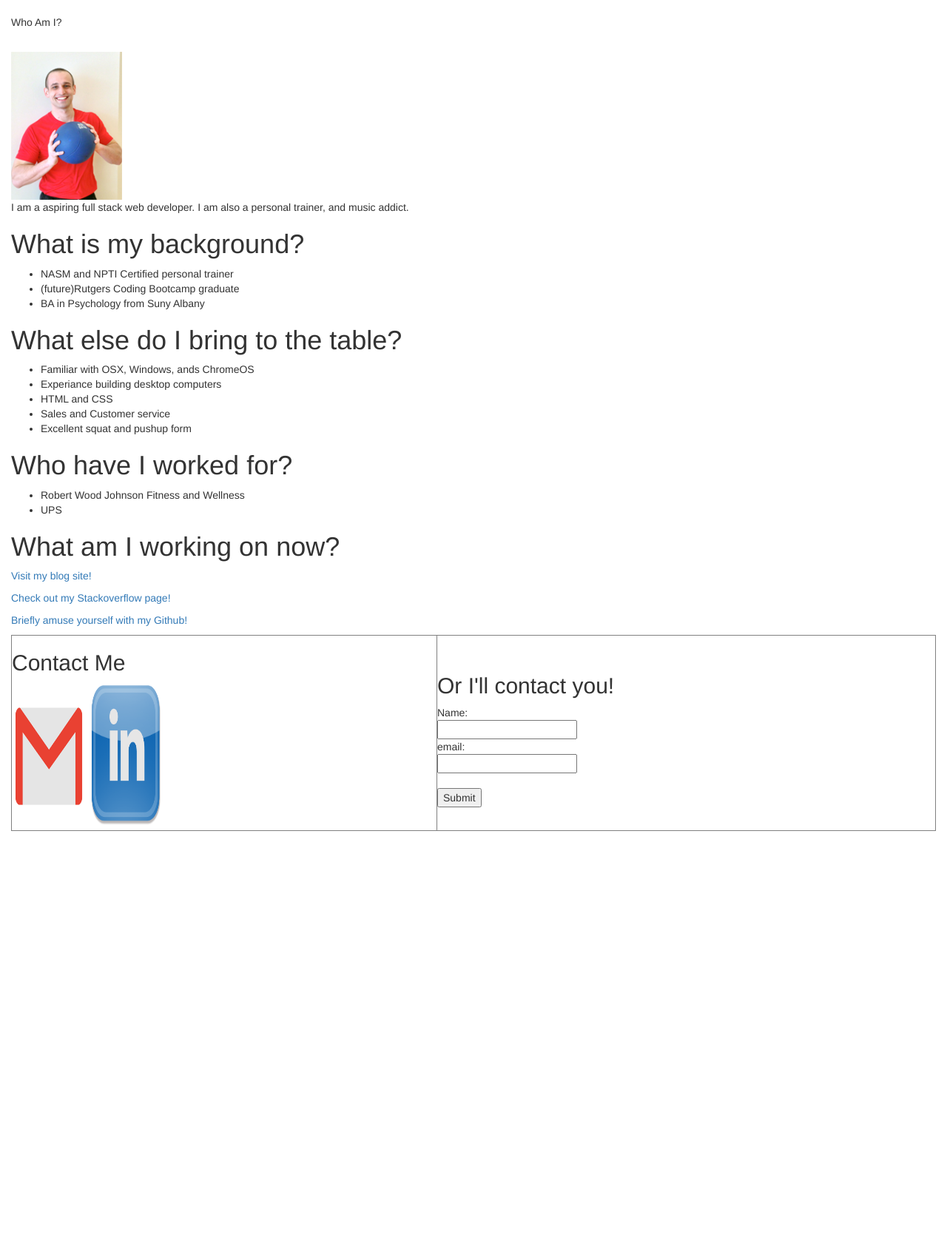
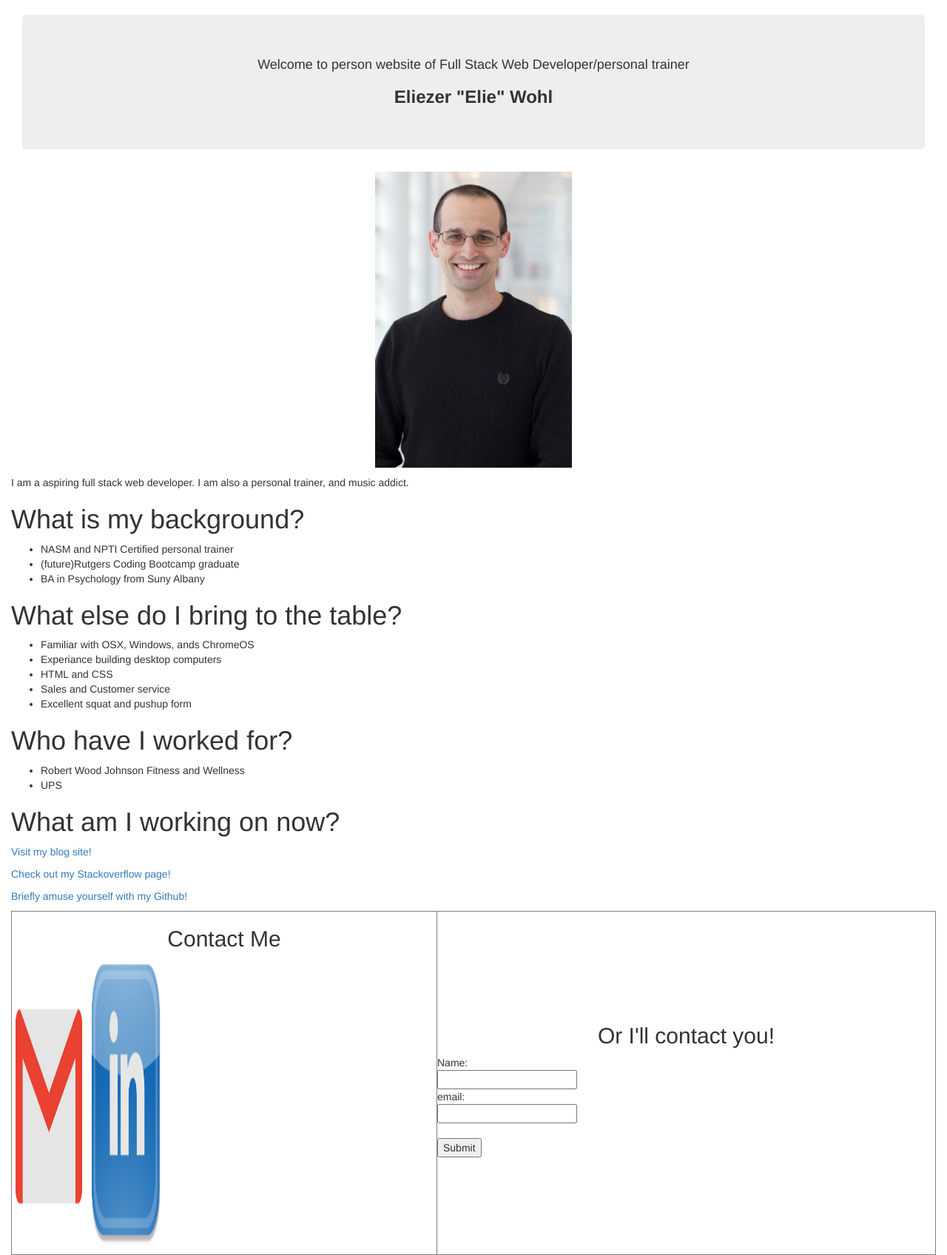
Before and after one commit to eliezerwohl/port, a PHP site: page / in a window 1280 px wide. Shown: the part 52-1748 px from the top of the page at 74% size. Before the commit the page ends 1175 px from the top, so only its background shows below. Run offline with PHP 8.4, Linux system fonts and the light colour scheme; some libraries are stand-ins or nearby versions.

Commit message:
added jumbotron, centered font, centered picture, starting to look like a real website

```diff
--- a/css/theme.css
+++ b/css/theme.css
@@ -3,5 +3,14 @@
 }
 
 img {
-  height:200px;
+  height:400px;
 }
+
+h3, h2, h4 {
+
+  text-align: center;
+}
+
+.centerPicture {
+  text-align: center;
+}
--- a/home.html
+++ b/home.html
@@ -35,13 +35,13 @@
   </nav>
   <div class="container-fluid">
     <div class="row-fluid">
-
-  <p id ="who">
-  <span>Who Am I?
-  </p>
-  <br>
-
-    <div><img id="profile" src="img/Elie-Wohl.jpg"></div>
+      <div class="col-md-12">
+        <div class="jumbotron">
+          <h4> Welcome to person website of Full Stack Web Developer/personal trainer</h4>
+          <h3 id="JumboName"><strong>Eliezer "Elie" Wohl</strong> </h3>
+        </div>
+      </div>
+    <p class="centerPicture"><img id="profile" src="img/Eliezerwohl.jpg"></p>
     <span class ="box">
     <p id="jumbotron">  I am a aspiring full stack web developer.  I am also a personal trainer, and music addict.   </p>
 
```
Also changed, not shown: img/EliezerWohl.jpg (added).
